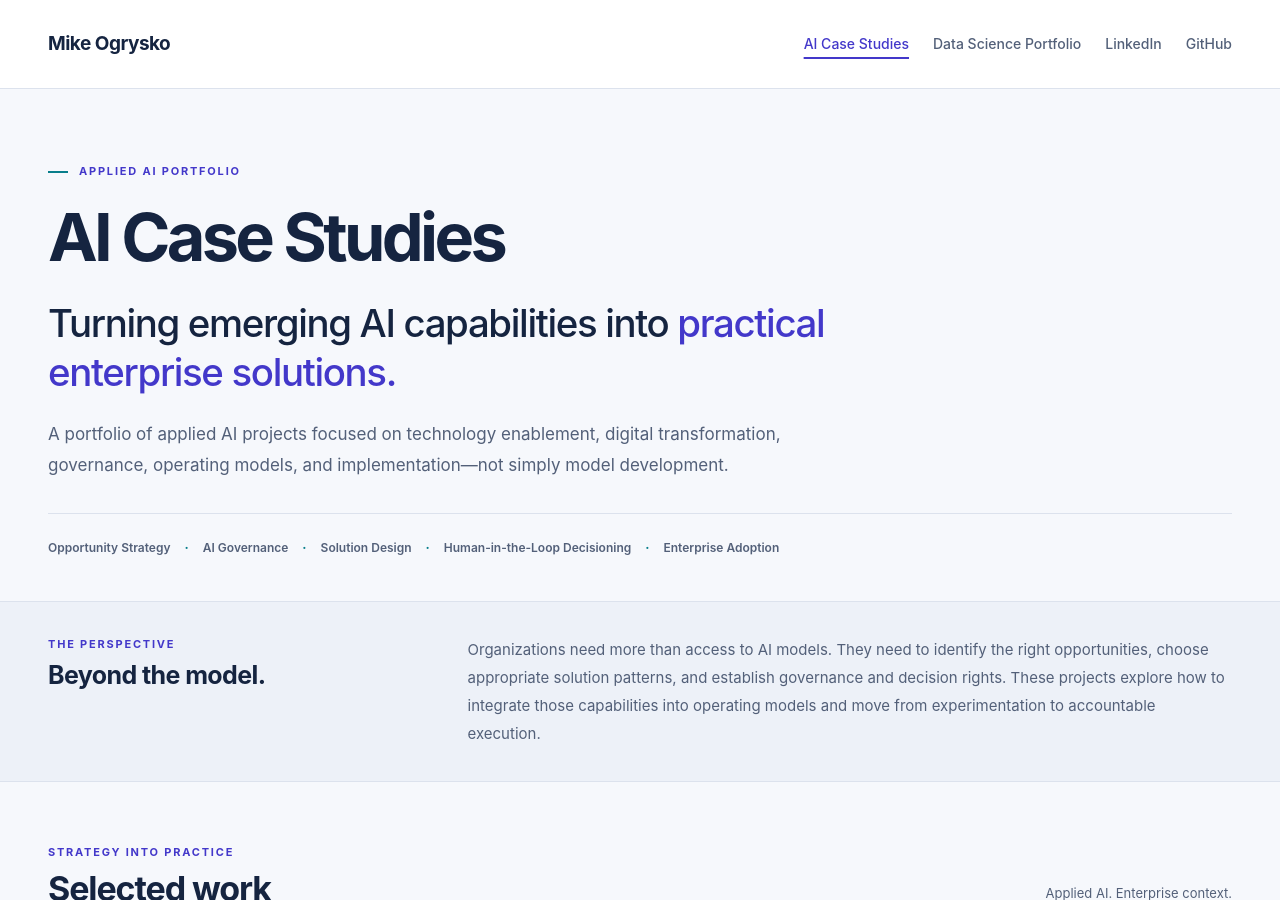
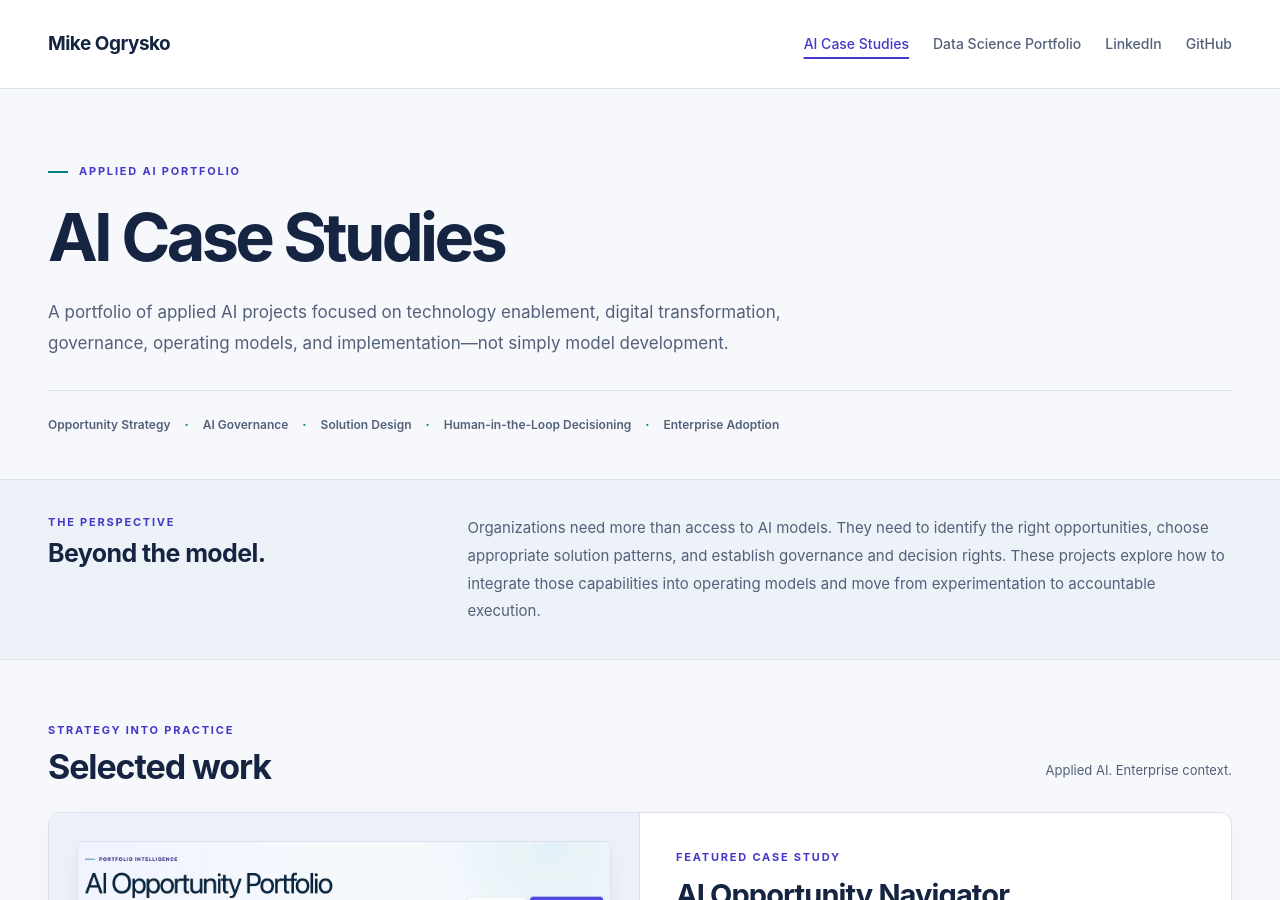
Before and after one commit to mcogrysko/mcogrysko.github.io, a Jekyll site: the page built from ai/index.html, in a window 1280 px wide and 900 px high. Built offline with Jekyll 4.4.1, drawn with Linux system fonts in a browser that asks for light colours.

Commit message:
updated index

```diff
--- a/ai/index.html
+++ b/ai/index.html
@@ -13,7 +13,7 @@ permalink: /ai/
 <section class="hero container" aria-labelledby="portfolio-title">
   <p class="eyebrow"><span class="eyebrow-mark" aria-hidden="true"></span>Applied AI Portfolio</p>
   <h1 id="portfolio-title">AI Case Studies</h1>
-  <p class="hero-statement">Turning emerging AI capabilities into <span>practical enterprise solutions.</span></p>
+  <!--<p class="hero-statement">Turning emerging AI capabilities into <span>practical enterprise solutions.</span></p>-->
   <p class="hero-description">A portfolio of applied AI projects focused on technology enablement, digital transformation, governance, operating models, and implementation—not simply model development.</p>
   <ul class="hero-capabilities" aria-label="Portfolio capabilities">
     <li>Opportunity Strategy</li>
```
Also changed, not shown: 1 other file.
